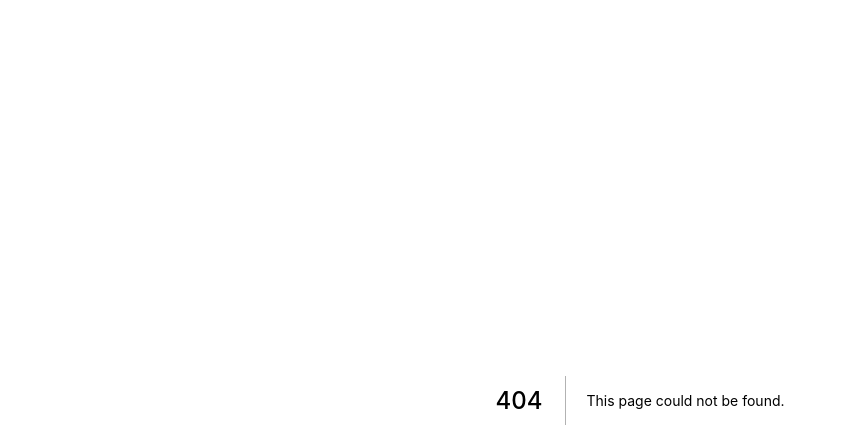
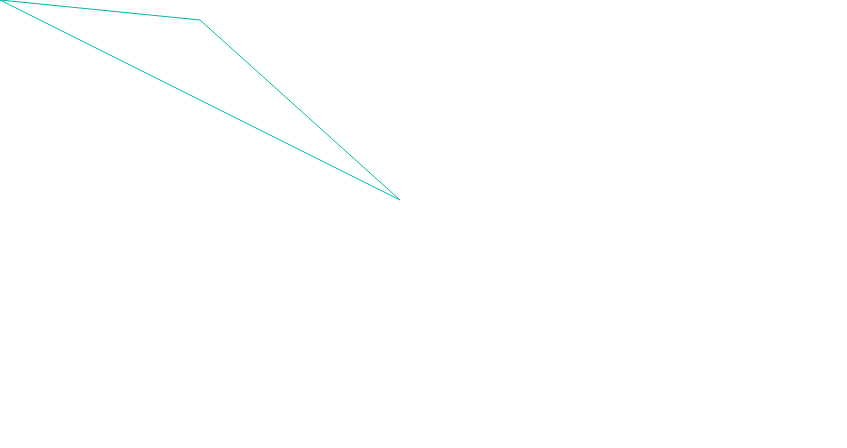
Before and after one commit to feikerwu/visiual-101, a Next.js app: page /simple-shape in a window 1280 px wide. Before the commit this address had no page. Shown: the top 448 px of the page, without its empty margins (0-847 px from the left). Built offline with nearby package versions, Linux system fonts and the light colour scheme.

Commit message:
chore: 绘制三角形

```diff
--- /dev/null
+++ b/pages/simple-shape.tsx
@@ -0,0 +1,70 @@
+import React, { useRef, useState, useEffect } from 'react';
+
+export const CustomCanvas = ({ width, height, style = {}, draw }) => {
+  const ref = useRef<HTMLCanvasElement>(null);
+
+  useEffect(() => {
+    if (ref.current) {
+      const canvasEle = ref.current;
+      const ctx = canvasEle.getContext('2d');
+      draw(ctx);
+    }
+  }, [draw]);
+
+  return (
+    <div style={style}>
+      <canvas width={width} height={height} ref={ref}></canvas>
+    </div>
+  );
+};
+
+class Point {
+  public x: number;
+  public y: number;
+
+  constructor(x, y) {
+    this.x = x;
+    this.y = y;
+  }
+}
+
+function lineTo(ctx: CanvasRenderingContext2D, points: Point[]) {
+  for (let i = 0; i < points.length; i++) {
+    const { x, y } = points[i];
+    if (i === 0) {
+      ctx.moveTo(x, y);
+    } else {
+      ctx.lineTo(x, y);
+    }
+  }
+
+  ctx.lineTo(points[0].x, points[0].y);
+
+  return ctx;
+}
+
+function drawThriangle(
+  ctx: CanvasRenderingContext2D,
+  { strokeStyle = '#00b8a9' }
+) {
+  const points = [new Point(0, 0), new Point(200, 20), new Point(400, 200)];
+  ctx.strokeStyle = strokeStyle;
+  ctx.beginPath();
+  lineTo(ctx, points);
+  ctx.stroke();
+}
+
+const SimpleShape = () => {
+  return (
+    <CustomCanvas
+      width={1000}
+      height={1000}
+      draw={ctx => {
+        drawThriangle(ctx, {});
+      }}
+      style={{}}
+    ></CustomCanvas>
+  );
+};
+
+export default SimpleShape;
```
